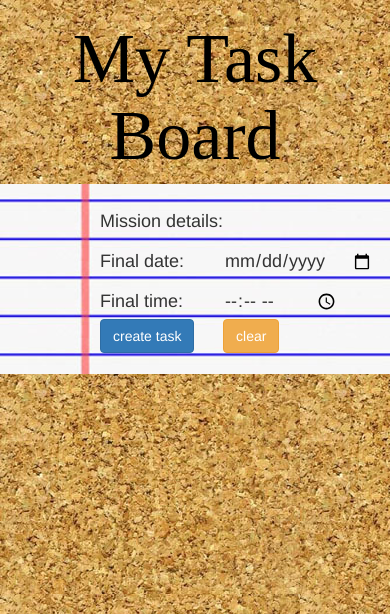
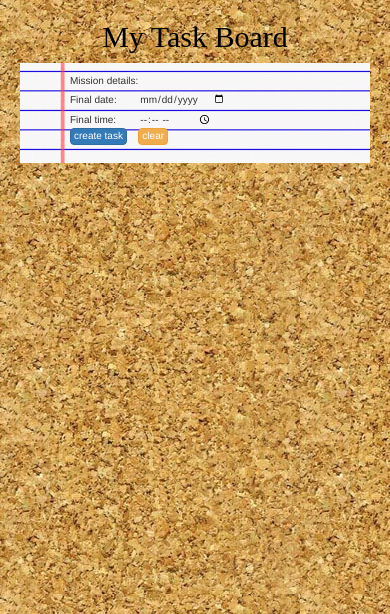
Before and after one commit to itaytzdaka/tasks, a PHP site: page / in a window 390 px wide; the page is wider, and only the part inside the window is pictured. Shown: the top 614 px of that part. Run offline with PHP 8.4, Linux system fonts and the light colour scheme.

Commit message:
responsive

```diff
--- a/styles.css
+++ b/styles.css
@@ -56,6 +56,7 @@ label{
     padding: 10px;
     margin: 10px;
     background-image: url(/assets/pictures/notebg.png);
+    background-size: cover;
     animation: FadeIn 0.5s ease-out;
     -webkit-transition: opacity 500ms linear;
     transition: opacity 500ms linear;
@@ -65,9 +66,9 @@ label{
 
 
 div p:nth-child(2){
-    margin-top: 30px;
     width: 160px;
     height: 145px;
+    font-size: 14px;
     overflow-x: hidden;
     overflow-y: auto;
 }
@@ -86,6 +87,7 @@ div p:nth-child(3){
 
 button{
     margin-top: -10px;
+    padding: 3px 8px !important;
 }
 
 
@@ -106,3 +108,150 @@ button{
         opacity: 0;
     }
 }
+
+/* from 1023px to 1200px */
+@media only screen and (max-width: 1200px) {
+
+}
+
+/* from 767px to 1023px */
+@media only screen and (max-width: 1023px) {
+    h1{
+        font-size: 50px;
+    }
+    #formDiv{
+        width: 600px;
+        height : 165px;
+    }
+    form{
+        padding-top: 20px;
+        margin-left: 85px;
+        line-height: 25px;
+        font-size: 18px;
+    }
+
+    button{
+        margin-top: 0;
+        padding: 2px 6px !important;
+    }
+
+    #containerDiv > div {
+        float: left;
+        width: 150px;
+        height: 200px;
+        padding: 10px;
+        margin: 10px;
+    }
+
+    .icon{
+        font-size: 15px;
+    }
+
+    div p:nth-child(2){
+        width: 140px;
+        height: 110px;
+        font-size: 13px;
+        overflow-x: hidden;
+        overflow-y: auto;
+    }
+
+    div p:nth-child(3){
+        font-size: 13px;
+        font-weight: bold;
+    }
+}
+
+/* from 520px to 767px */
+@media only screen and (max-width: 767px) {
+    h1{
+        font-size: 40px;
+    }
+    #formDiv{
+        width: 500px;
+        height : 140px;
+    }
+    form{
+        padding-top: 19px;
+        margin-left: 73px;
+        line-height: 16px;
+        font-size: 15px;
+    }
+
+    button{
+        margin-top: 1px;
+        padding: 0.5px 3px !important;
+    }
+
+    #containerDiv > div {
+        float: left;
+        width: 115px;
+        height: 170px;
+        padding: 10px;
+        margin: 10px;
+    }
+
+    .icon{
+        font-size: 13px;
+    }
+
+    div p:nth-child(2){
+        width: 125px;
+        height: 90px;
+        font-size: 12px;
+        overflow-x: hidden;
+        overflow-y: auto;
+    }
+
+    div p:nth-child(3){
+        font-size: 11px;
+        font-weight: bold;
+    }
+}
+
+/* up to 480px */
+@media only screen and (max-width: 520px) {
+    h1{
+        font-size: 30px;
+    }
+    #formDiv{
+        width: 350px;
+        height : 100px;
+    }
+    form{
+        padding-top: 11px;
+        margin-left: 50px;
+        line-height: 9px;
+        font-size: 10px;
+    }
+
+    button{
+        margin-top: -5px;
+        font-size: 10px !important;
+        padding: 0.5px 3px !important;
+    }
+
+    #containerDiv > div {
+        float: left;
+        width: 110px;
+        height: 160px;
+        padding: 8px;
+        margin: 10px;
+    }
+
+    .icon{
+        font-size: 13px;
+    }
+
+    div p:nth-child(2){
+        width: 125px;
+        height: 85px;
+        font-size: 10px;
+        overflow-x: hidden;
+        overflow-y: auto;
+    }
+
+    div p:nth-child(3){
+        font-size: 10px;
+        font-weight: bold;
+    }
+}
```
